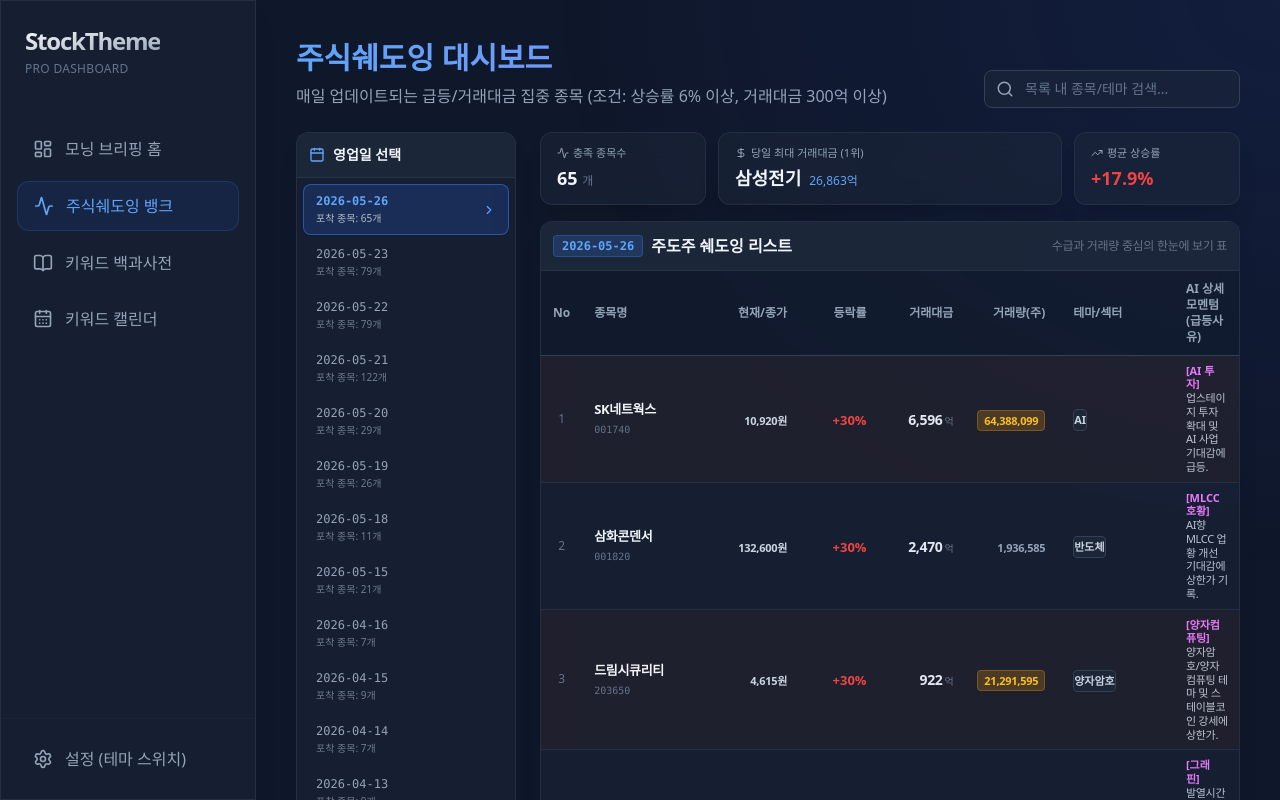
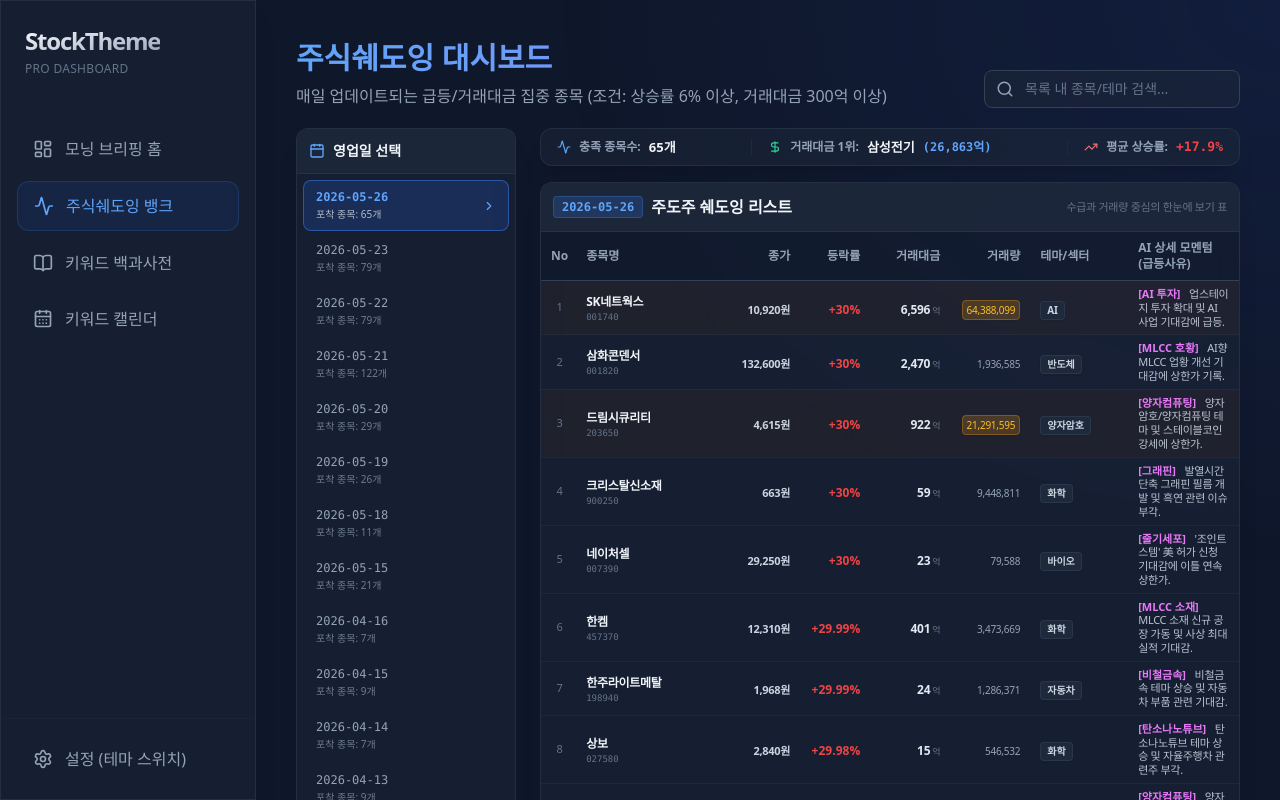
Before and after one commit to rebuilderj-ops/stock-shading, a React (Vite) app: page /shadowing in a window 1280 px wide. Built offline with nearby package versions, Linux system fonts and the light colour scheme.

Commit message:
feat: 대시보드 통계바 납작 가로 1줄화, 표 행높이 및 열간격 콤팩트화, 모바일용 AI상세모멘텀 팝업화 완벽 이식

```diff
--- a/src/pages/ShadowingDashboard.jsx
+++ b/src/pages/ShadowingDashboard.jsx
@@ -1,12 +1,15 @@
 import React, { useState, useMemo } from 'react';
 import { INITIAL_DAILY_RECORDS, INITIAL_STOCKS, INITIAL_KEYWORDS } from '../lib/mockData';
-import { Search, TrendingUp, DollarSign, Calendar, Tag, Activity, ChevronRight, Hash } from 'lucide-react';
+import { Search, TrendingUp, DollarSign, Calendar, Activity, ChevronRight, X, Brain } from 'lucide-react';
 
 const ShadowingDashboard = () => {
   const [searchTerm, setSearchTerm] = useState('');
 
   // 모바일/태블릿 화면에서 날짜 목록이 길게 늘어지는 것을 방지하기 위한 아코디언 접기 상태입니다.
   const [isDateListExpanded, setIsDateListExpanded] = useState(false);
+
+  // 모바일/태블릿용 AI 상세 모멘텀 미니 팝업 상태 (선택된 record 객체 또는 null)
+  const [activeReasonRecord, setActiveReasonRecord] = useState(null);
 
   // 매핑 함수
   const enhancedRecords = useMemo(() => {
@@ -77,7 +80,7 @@
   };
 
   return (
-    <div className="space-y-6 pb-20">
+    <div className="space-y-5 pb-20">
       <header className="flex flex-col md:flex-row justify-between items-start md:items-end gap-4">
         <div>
           <h1 className="text-3xl font-bold bg-gradient-to-r from-blue-400 to-indigo-400 text-transparent bg-clip-text">
@@ -167,23 +170,27 @@
 
         {/* Right Panel: Daily Dashboard Details */}
         <div className="flex-1 min-w-0 space-y-4">
-          {/* Daily Stats Summary */}
+
+          {/* [피드백 반영] 세로로 길던 카드 4개 대신, 납작하게 가로 1줄로 압축 통합된 당일 요약 통계 바 */}
           {dailyStats && (
-            <div className="grid grid-cols-2 md:grid-cols-4 gap-3">
-              <div className="glass-panel py-3 px-4 rounded-xl border border-slate-700">
-                <p className="text-[11px] text-slate-400 mb-0.5 flex items-center gap-1"><Activity size={12}/> 충족 종목수</p>
-                <p className="text-lg font-bold text-slate-100">{dailyStats.count} <span className="text-xs font-normal text-slate-500">개</span></p>
+            <div className="glass-panel py-2.5 px-4 rounded-xl border border-slate-700/80 flex flex-col sm:flex-row items-start sm:items-center justify-between gap-3 text-xs select-none">
+              <div className="flex items-center gap-2">
+                <Activity size={14} className="text-blue-400" />
+                <span className="text-slate-400 font-semibold">충족 종목수:</span>
+                <strong className="text-slate-100 font-extrabold text-[13px]">{dailyStats.count}개</strong>
               </div>
-              <div className="glass-panel py-3 px-4 rounded-xl border border-slate-700 col-span-2 md:col-span-2">
-                <p className="text-[11px] text-slate-400 mb-0.5 flex items-center gap-1"><DollarSign size={12}/> 당일 최대 거래대금 (1위)</p>
-                <div className="flex items-end gap-2 truncate">
-                  <p className="text-lg font-bold text-slate-100 truncate">{dailyStats.maxVolStock.stockName}</p>
-                  <p className="text-xs text-blue-400 font-medium pb-[3px] truncate">{dailyStats.maxVolStock.volume_krw.toLocaleString()}억</p>
-                </div>
+
+              <div className="flex items-center gap-2 border-slate-800 sm:border-l sm:pl-4">
+                <DollarSign size={14} className="text-emerald-400" />
+                <span className="text-slate-400 font-semibold">거래대금 1위:</span>
+                <strong className="text-slate-100 font-extrabold text-[13px]">{dailyStats.maxVolStock.stockName}</strong>
+                <span className="text-blue-400 font-bold font-mono">({dailyStats.maxVolStock.volume_krw.toLocaleString()}억)</span>
               </div>
-              <div className="glass-panel py-3 px-4 rounded-xl border border-slate-700">
-                <p className="text-[11px] text-slate-400 mb-0.5 flex items-center gap-1"><TrendingUp size={12}/> 평균 상승률</p>
-                <p className="text-lg font-bold text-red-500">+{dailyStats.avgChange}%</p>
+
+              <div className="flex items-center gap-2 border-slate-800 sm:border-l sm:pl-4">
+                <TrendingUp size={14} className="text-red-400" />
+                <span className="text-slate-400 font-semibold">평균 상승률:</span>
+                <strong className="text-red-500 font-extrabold text-[13px] font-mono">+{dailyStats.avgChange}%</strong>
               </div>
             </div>
           )}
@@ -191,75 +198,100 @@
           {/* Table */}
           <div className="glass-panel rounded-xl overflow-hidden border border-slate-700">
             <div className="bg-slate-800/80 p-3 border-b border-slate-700/50 flex flex-wrap items-center justify-between gap-2">
-              <h2 className="text-base font-bold text-slate-100 flex items-center gap-2">
+              <h2 className="text-sm md:text-base font-bold text-slate-100 flex items-center gap-2">
                 <span className="bg-blue-500/20 text-blue-400 px-2 py-0.5 rounded text-xs font-mono border border-blue-500/30">
                   {selectedDate}
                 </span>
                 주도주 쉐도잉 리스트
               </h2>
-              <span className="text-xs text-slate-500 tracking-tight">수급과 거래량 중심의 한눈에 보기 표</span>
+              <span className="text-[11px] text-slate-500 tracking-tight">수급과 거래량 중심의 한눈에 보기 표</span>
             </div>
 
+            {/* [피드백 반영] 패딩 폭 축소 및 모바일 가독성 극대화 표 */}
             <div className="overflow-x-auto">
-              <table className="w-full text-left border-collapse min-w-[700px]">
+              <table className="w-full text-left border-collapse min-w-[500px]">
                 <thead>
-                  <tr className="bg-slate-900/50 text-slate-400 text-xs border-b border-slate-700 select-none">
-                    <th className="py-2.5 px-3 font-semibold text-center w-[40px]">No</th>
-                    <th className="py-2.5 px-3 font-semibold w-[140px]">종목명</th>
-                    <th className="py-2.5 px-3 font-semibold text-right w-[90px]">현재/종가</th>
-                    <th className="py-2.5 px-3 font-semibold text-right w-[80px]">등락률</th>
-                    <th className="py-2.5 px-3 font-semibold text-right w-[90px]">거래대금</th>
-                    <th className="py-2.5 px-3 font-semibold text-right w-[90px]">거래량(주)</th>
-                    <th className="py-2.5 px-4 font-semibold w-[120px]">테마/섹터</th>
-                    <th className="py-2.5 px-3 font-semibold">AI 상세 모멘텀 (급등사유)</th>
+                  <tr className="bg-slate-900/50 text-slate-400 text-[10px] md:text-xs border-b border-slate-700 select-none">
+                    <th className="py-2 px-2.5 font-semibold text-center w-[35px]">No</th>
+                    <th className="py-2 px-2 font-semibold w-[120px] md:w-[140px]">종목명</th>
+                    <th className="py-2 px-2 font-semibold text-right w-[80px]">종가</th>
+                    <th className="py-2 px-2 font-semibold text-right w-[70px]">등락률</th>
+                    <th className="py-2 px-2 font-semibold text-right w-[80px]">거래대금</th>
+                    <th className="py-2 px-2 font-semibold text-right w-[80px] hidden sm:table-cell">거래량</th>
+                    <th className="py-2 px-3 font-semibold w-[100px]">테마/섹터</th>
+                    {/* PC/태블릿 넓은 화면에서만 AI 상세 모멘텀 유지 */}
+                    <th className="py-2 px-2.5 font-semibold hidden md:table-cell">AI 상세 모멘텀 (급등사유)</th>
                   </tr>
                 </thead>
-                <tbody className="divide-y divide-slate-700/50">
+                <tbody className="divide-y divide-slate-700/30">
                   {selectedDateRecords.length > 0 ? selectedDateRecords.map((record, index) => {
                     const { category, text } = parseReason(record.reason || "");
                     const isHighVolume = record.volume_cnt >= 10000000;
                     const formattedVolCnt = record.volume_cnt ? record.volume_cnt.toLocaleString() : "-";
 
                     return (
-                      <tr key={record.id} className={`transition-colors group ${isHighVolume ? 'bg-amber-900/10 hover:bg-amber-900/20' : 'hover:bg-slate-800/60'}`}>
-                        <td className="py-2 px-3 text-center text-slate-500 text-xs">{index + 1}</td>
-                        <td className="py-2 px-3">
+                      <tr key={record.id} className={`transition-colors group ${isHighVolume ? 'bg-amber-900/10 hover:bg-amber-900/20' : 'hover:bg-slate-800/40'}`}>
+                        {/* 1. 번호 (행 높이 py-1.5로 줄임) */}
+                        <td className="py-1.5 px-2.5 text-center text-slate-500 text-[11px]">{index + 1}</td>
+
+                        {/* 2. 종목명 */}
+                        <td className="py-1.5 px-2">
                           <div className="flex flex-col gap-0.5">
-                            <div className="flex items-center gap-1.5">
-                              <strong className="text-slate-100 text-[13px] tracking-tight">{record.stockName}</strong>
+                            <div className="flex items-center gap-1.5 flex-wrap">
+                              <strong className="text-slate-100 text-[12px] tracking-tight">{record.stockName}</strong>
                               {record.isLeader && (
-                                <span className="px-1 py-[1px] rounded text-[9px] font-bold bg-emerald-500/20 text-emerald-400 border border-emerald-500/30 whitespace-nowrap leading-none">대장주</span>
+                                <span className="px-1 py-[0.5px] rounded text-[8px] font-bold bg-emerald-500/20 text-emerald-400 border border-emerald-500/30 whitespace-nowrap leading-none">대장</span>
                               )}
+
+                              {/* [피드백 반영] 모바일 전용 AI 사유 미니 팝업 버튼 */}
+                              <button
+                                onClick={() => setActiveReasonRecord(record)}
+                                className="md:hidden px-1 py-0.5 rounded text-[8px] font-bold bg-blue-500/15 hover:bg-blue-500/25 text-blue-400 border border-blue-500/20 cursor-pointer whitespace-nowrap"
+                              >
+                                사유
+                              </button>
                             </div>
-                            <span className="text-[10px] text-slate-500 font-mono">{record.stockCode}</span>
+                            <span className="text-[9px] text-slate-500 font-mono leading-none">{record.stockCode}</span>
                           </div>
                         </td>
-                        <td className="py-2 px-3 text-right">
+
+                        {/* 3. 현재/종가 */}
+                        <td className="py-1.5 px-2 text-right">
                           <span className="font-semibold text-[11px] tabular-nums tracking-tight text-slate-300">
                             {record.close_price ? (record.close_price).toLocaleString() + "원" : "-"}
                           </span>
                         </td>
-                        <td className="py-2 px-3 text-right">
-                          <span className={`font-bold text-[13px] ${record.change_rate >= 0 ? 'text-red-500' : 'text-blue-500'}`}>
+
+                        {/* 4. 등락률 */}
+                        <td className="py-1.5 px-2 text-right">
+                          <span className={`font-black text-[12px] tabular-nums ${record.change_rate >= 0 ? 'text-red-500' : 'text-blue-500'}`}>
                             {record.change_rate > 0 ? '+' : ''}{record.change_rate}%
                           </span>
                         </td>
-                        <td className="py-2 px-3 text-right">
-                          <span className="font-bold text-slate-200 text-sm tracking-tight">
-                            {record.volume_krw.toLocaleString()}<span className="text-[10px] text-slate-500 font-normal ml-0.5">억</span>
+
+                        {/* 5. 거래대금 (1줄에 최소 5대 칼럼이 깨짐없이 시원하게 들어갑니다) */}
+                        <td className="py-1.5 px-2 text-right">
+                          <span className="font-bold text-slate-200 text-[12px] tracking-tight">
+                            {record.volume_krw.toLocaleString()}<span className="text-[9px] text-slate-500 font-normal ml-0.5">억</span>
                           </span>
                         </td>
-                        <td className="py-2 px-3 text-right">
-                          <span className={`font-semibold text-[11px] tabular-nums tracking-tight ${isHighVolume ? 'bg-amber-500/20 text-amber-400 border border-amber-500/30 px-1.5 py-0.5 rounded shadow-sm' : 'text-slate-400'}`}>
+
+                        {/* 6. 거래량 (모바일은 숨기고 태블릿 이상에서만 노출) */}
+                        <td className="py-1.5 px-2 text-right hidden sm:table-cell">
+                          <span className={`font-medium text-[10px] tabular-nums tracking-tight ${isHighVolume ? 'bg-amber-500/20 text-amber-400 border border-amber-500/30 px-1 py-0.5 rounded shadow-sm' : 'text-slate-400'}`}>
                             {formattedVolCnt}
                           </span>
                         </td>
-                        <td className="py-2 px-4">
-                          <span className="inline-flex items-center gap-1 text-[11px] font-bold bg-slate-800/80 border border-slate-700 text-slate-300 px-2. py-0.5 rounded shadow-sm whitespace-nowrap">
+
+                        {/* 7. 테마/섹터 */}
+                        <td className="py-1.5 px-3">
+                          <span className="inline-flex items-center gap-1 text-[10px] font-bold bg-slate-800 border border-slate-700/60 text-slate-300 px-1.5 py-[1px] rounded shadow-sm whitespace-nowrap">
                             {record.keywordName}
                           </span>
                         </td>
-                        <td className="py-2 px-3">
+
+                        {/* 8. AI 모멘텀 (모바일에선 숨기고 PC 화면에선 셀 안에 그대로 출력) */}
+                        <td className="py-1.5 px-2.5 hidden md:table-cell">
                           <div className="text-[11px] text-slate-300 leading-tight">
                             {category && (
                               <span className="font-bold text-fuchsia-400 mr-1.5 inline-block">{category}</span>
@@ -271,7 +303,7 @@
                     );
                   }) : (
                     <tr>
-                      <td colSpan="7" className="p-8 text-center text-slate-500 text-sm">
+                      <td colSpan="8" className="p-8 text-center text-slate-500 text-xs">
                         선택한 날짜에 필터링된 기록이 없습니다.
                       </td>
                     </tr>
@@ -283,6 +315,78 @@
         </div>
 
       </div>
+
+      {/* [피드백 반영] 모바일 및 태블릿용 AI 상세 모멘텀 미니 팝업 모달 */}
+      {activeReasonRecord && (() => {
+        const { category, text } = parseReason(activeReasonRecord.reason || "");
+        return (
+          <div className="fixed inset-0 bg-slate-950/80 backdrop-blur-sm z-50 flex items-center justify-center p-4">
+            <div className="bg-slate-800 border border-slate-700 rounded-2xl shadow-2xl w-full max-w-sm overflow-hidden">
+
+              <div className="flex justify-between items-center p-4 border-b border-slate-700 bg-slate-900/30">
+                <div className="flex items-center gap-2">
+                  <Brain className="text-fuchsia-400 animate-pulse" size={16} />
+                  <h3 className="text-sm font-bold text-slate-200">
+                    {activeReasonRecord.stockName} 모멘텀 분석
+                  </h3>
+                  <span className="text-[9px] font-mono text-slate-500">({activeReasonRecord.stockCode})</span>
+                </div>
+                <button
+                  onClick={() => setActiveReasonRecord(null)}
+                  className="text-slate-400 hover:text-slate-200 cursor-pointer"
+                >
+                  <X size={18} />
+                </button>
+              </div>
+
+              <div className="p-5 space-y-4">
+                <div className="flex justify-between items-center text-[10px] text-slate-400">
+                  <span>날짜: <strong className="font-mono text-slate-300">{activeReasonRecord.date}</strong></span>
+                  <span className="bg-slate-900/60 border border-slate-800 px-2 py-0.5 rounded text-slate-300 font-bold">
+                    {activeReasonRecord.keywordName} 테마
+                  </span>
+                </div>
+
+                <div className="space-y-1">
+                  <span className="text-[10px] font-bold text-slate-500 tracking-wide uppercase">상세 급등 사유</span>
+                  <div className="bg-slate-900/60 rounded-xl p-3.5 border border-slate-800/80 shadow-inner">
+                    <p className="text-xs leading-relaxed text-slate-200 font-medium">
+                      {category && <span className="text-fuchsia-400 font-extrabold block mb-1">{category}</span>}
+                      <span className="opacity-95">{text}</span>
+                    </p>
+                  </div>
+                </div>
+
+                <div className="grid grid-cols-2 gap-2 text-center pt-2">
+                  <div className="bg-slate-900/30 p-2 rounded-lg border border-slate-800/50">
+                    <span className="text-[9px] text-slate-500 block">당일 등락률</span>
+                    <strong className={`text-sm font-black ${activeReasonRecord.change_rate >= 0 ? 'text-red-500' : 'text-blue-500'}`}>
+                      {activeReasonRecord.change_rate > 0 ? '+' : ''}{activeReasonRecord.change_rate}%
+                    </strong>
+                  </div>
+                  <div className="bg-slate-900/30 p-2 rounded-lg border border-slate-800/50">
+                    <span className="text-[9px] text-slate-500 block">당일 거래대금</span>
+                    <strong className="text-sm font-black text-slate-200">
+                      {activeReasonRecord.volume_krw.toLocaleString()}<span className="text-[10px] font-normal text-slate-500 ml-0.5">억</span>
+                    </strong>
+                  </div>
+                </div>
+              </div>
+
+              <div className="p-4 border-t border-slate-700 bg-slate-800/80 flex justify-end">
+                <button
+                  onClick={() => setActiveReasonRecord(null)}
+                  className="px-5 py-1.5 rounded-xl font-bold bg-blue-600 hover:bg-blue-500 text-slate-100 shadow transition-all cursor-pointer text-xs"
+                >
+                  확인
+                </button>
+              </div>
+
+            </div>
+          </div>
+        );
+      })()}
+
     </div>
   );
 };
```
